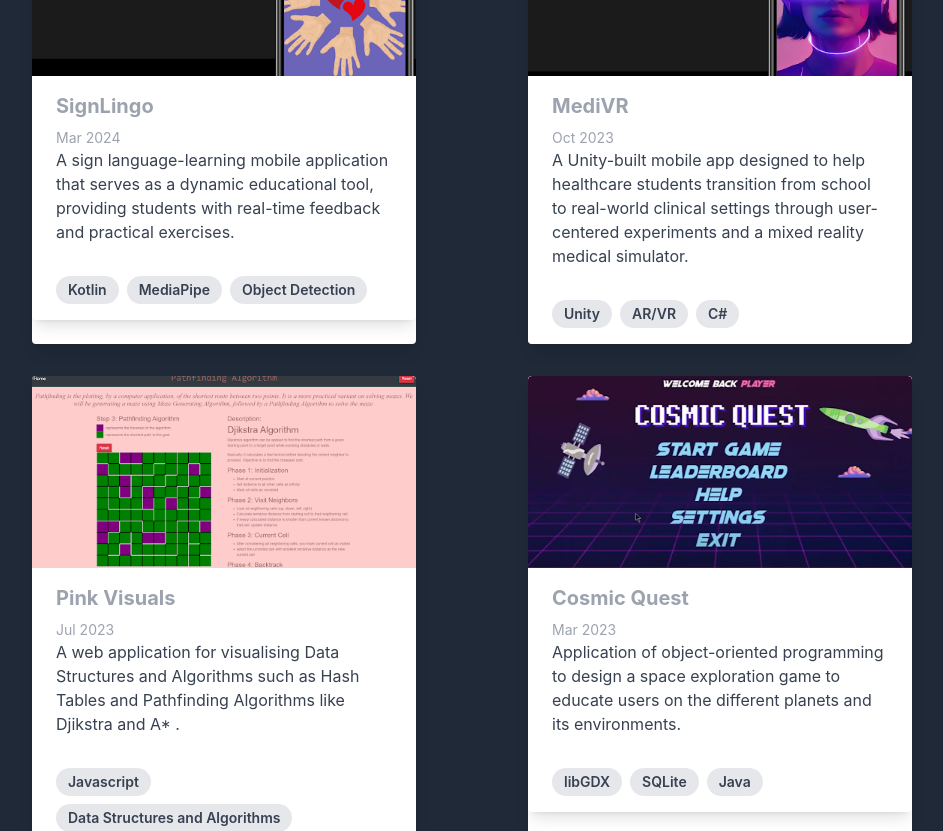
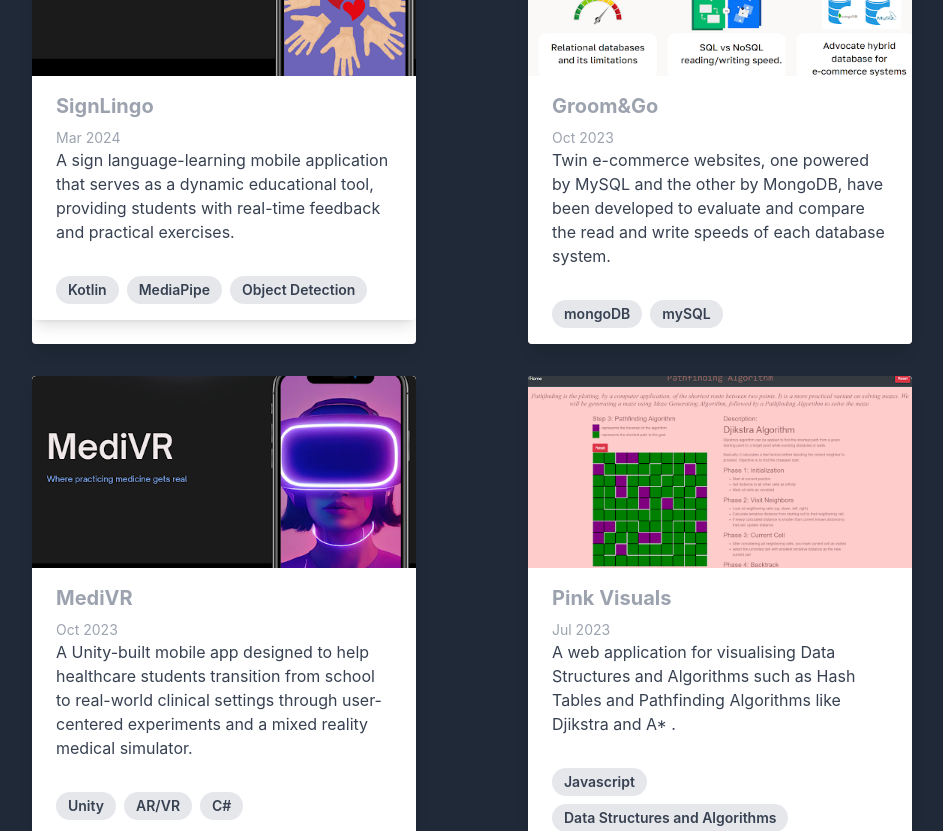
Before and after one commit to nickphoon/nickphoon.github.io, a React (Create React App) app: page / in a window 1280 px wide. Shown: the part 2480-3311 px from the top of the page, without its empty margins (128-1071 px from the left). Built offline with nearby package versions, Linux system fonts and the light colour scheme.

Commit message:
update project

```diff
--- a/src/App.js
+++ b/src/App.js
@@ -11,6 +11,7 @@ import SAF from './assets/icons/SAF.png';
 import MOM from './assets/icons/MOM.jpg';
 import HORSAUI from './assets/projects/hotelSentiment.png';
 import COSMIC from './assets/projects/CosmicQuest.png';
+import GROOMGO from './assets/projects/Groom&Go.png';
 // import SITNDRINK from './assets/projects/SiTnDrink.png';
 import PINK from './assets/projects/PinkVisuals.png';
 import MEDIVR from './assets/projects/MediVR.png';
@@ -92,6 +93,14 @@ function App() {
       date: "Mar 2024",
       techStack: ['Kotlin','MediaPipe', 'Object Detection'],
       videoUrl: "https://youtu.be/2S5p5F2Antk"
+    },
+    {
+      title: 'Groom&Go',
+      description: 'Twin e-commerce websites, one powered by MySQL and the other by MongoDB, have been developed to evaluate and compare the read and write speeds of each database system.',
+      image: GROOMGO,
+      date: "Oct 2023",
+      techStack: ['mongoDB', 'mySQL'],
+      videoUrl: "https://youtu.be/oAPFzkiS-5c"
     },
 
     {
```
Also changed, not shown: src/assets/projects/Groom&Go.png (added).
